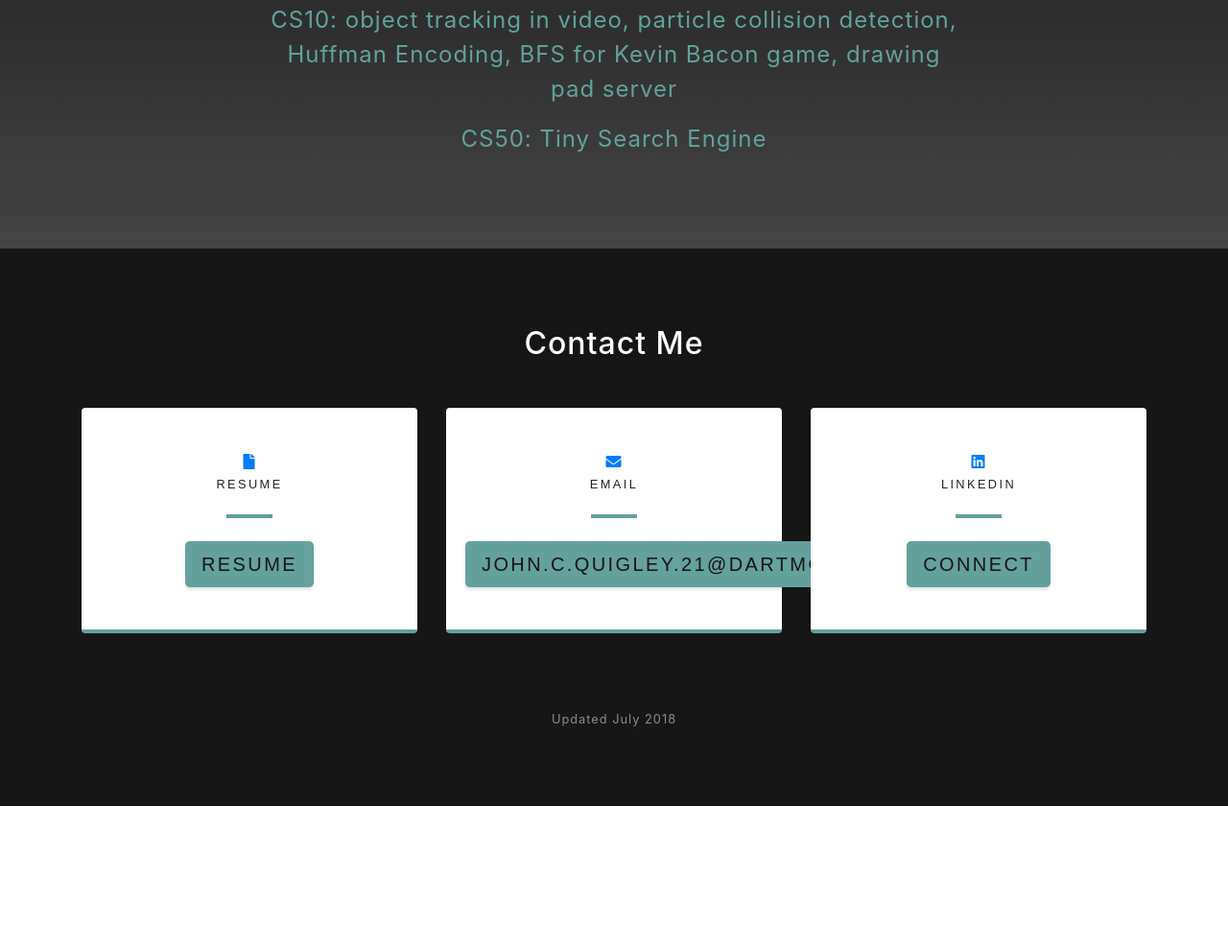
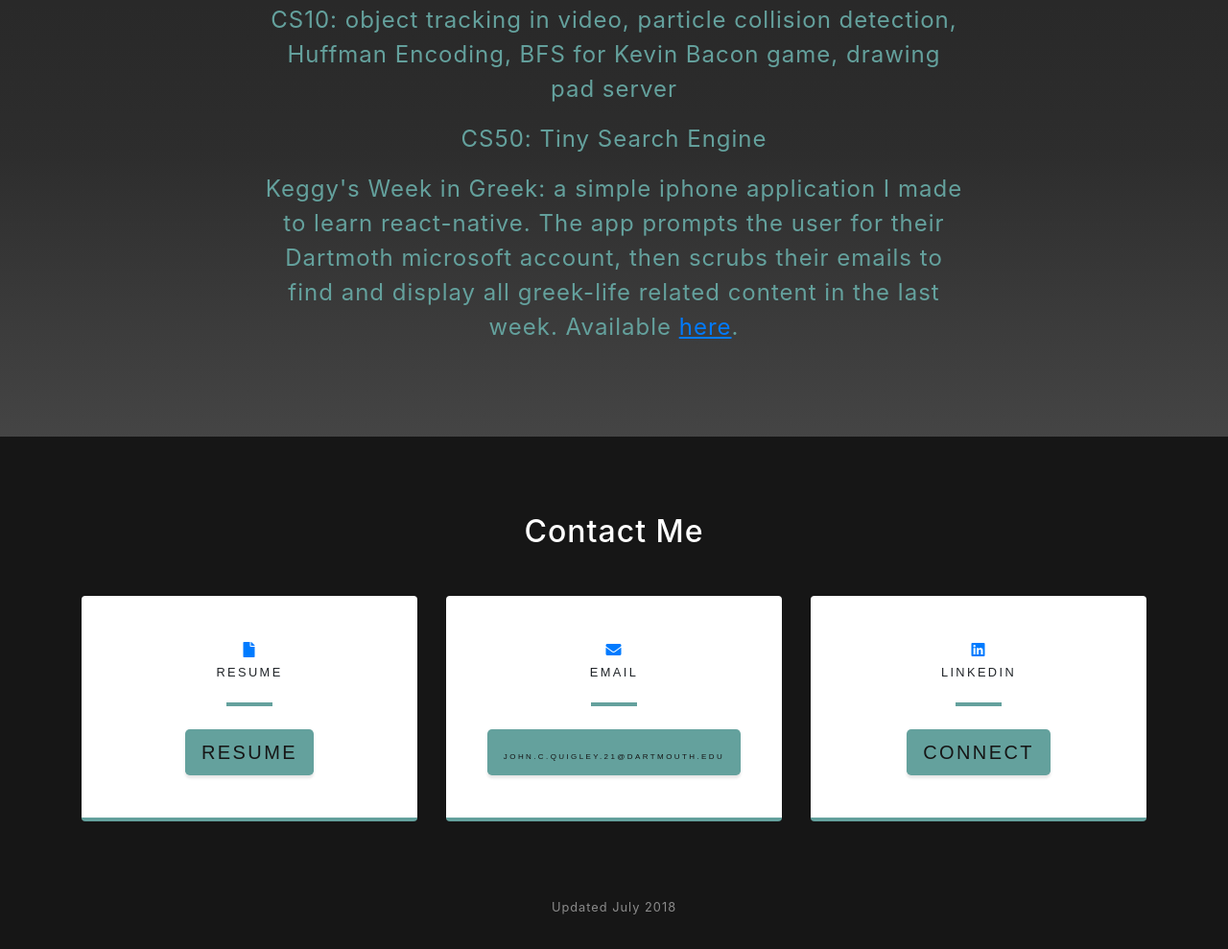
Before and after one commit to johnconnorquigley/johnconnorquigley.com, a website with bundled scripts: page index.html in a window 1280 px wide. Shown: the part 3789-4778 px from the top of the page at 96% size. Before the commit the page ends 4629 px from the top, so only its background shows below. Built offline with nearby package versions, Linux system fonts and the light colour scheme; files whose address does not match are found by name.

Commit message:
minor changes, added independent project

```diff
--- a/index.html
+++ b/index.html
@@ -140,7 +140,8 @@
             <p>Math: Multivariable Calculus (Math 13), Linear Algebra with Applications (Math 22)</p>
             <h3 class="text-white mb-4">Computer Science Projects</h3>
             <p>CS10: object tracking in video, particle collision detection, Huffman Encoding, BFS for Kevin Bacon game, drawing pad server</p>
-            <p>CS50: Tiny Search Engine</P>
+            <p>CS50: Tiny Search Engine</p>
+            <p>Keggy's Week in Greek: a simple iphone application I made to learn react-native. The app prompts the user for their Dartmoth microsoft account, then scrubs their emails to find and display all greek-life related content in the last week. Available <a href="https://expo.io/@connorquigley/keggys-week-in-greek" style="text-decoration: underline">here</a>.</p>
           </div>
         </div>
       </div>
@@ -173,7 +174,7 @@
                 <h4 class="text-uppercase m-0">Email</h4>
                 <hr class="my-4">
                 <div class="small text-black-50">
-                  <a href="mailto:john.c.quigley.21@dartmouth.edu" class="btn btn-contact btn-lg"><span class="network-name">john.c.quigley.21@dartmouth.edu</span></a>
+                  <a href="mailto:john.c.quigley.21@dartmouth.edu" class="btn btn-contact btn-lg"><span class="network-name" style="font-size: 8px">john.c.quigley.21@dartmouth.edu</span></a>
                 </div>
               </div>
             </div>
```
